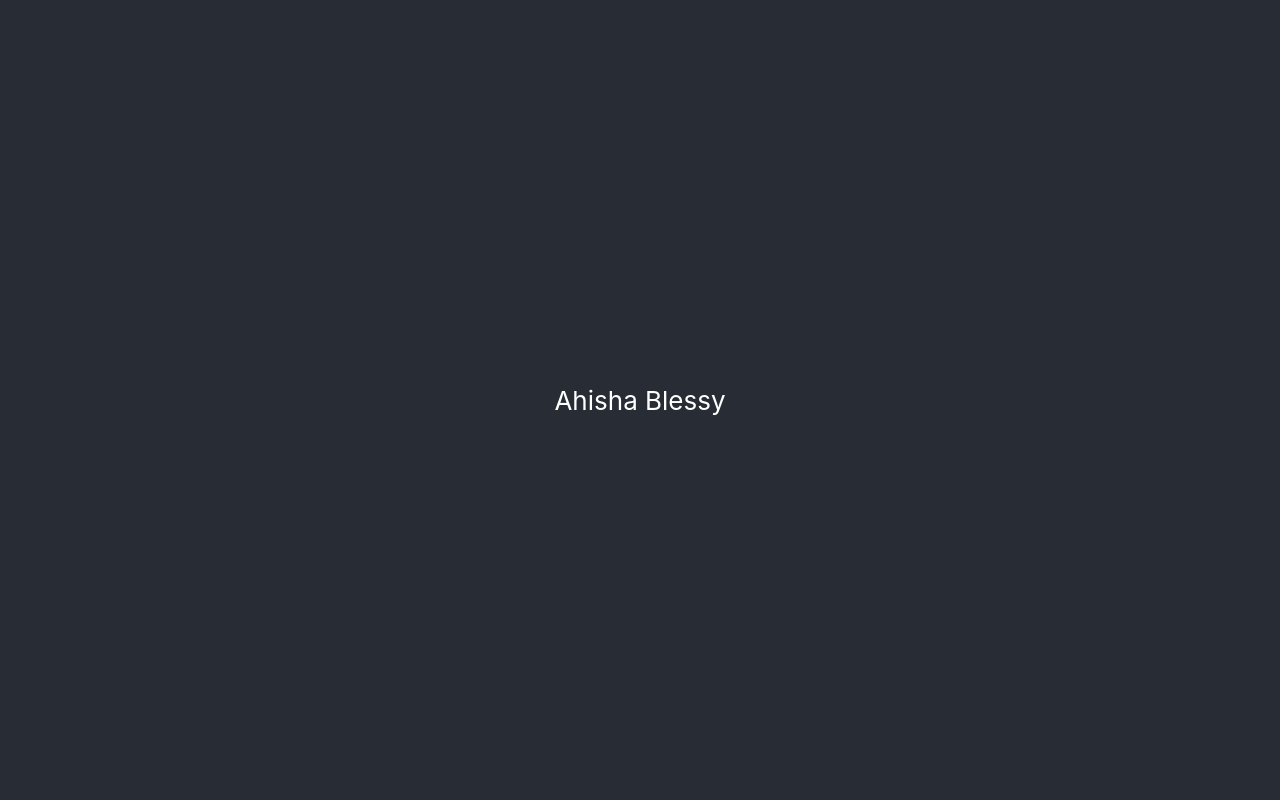
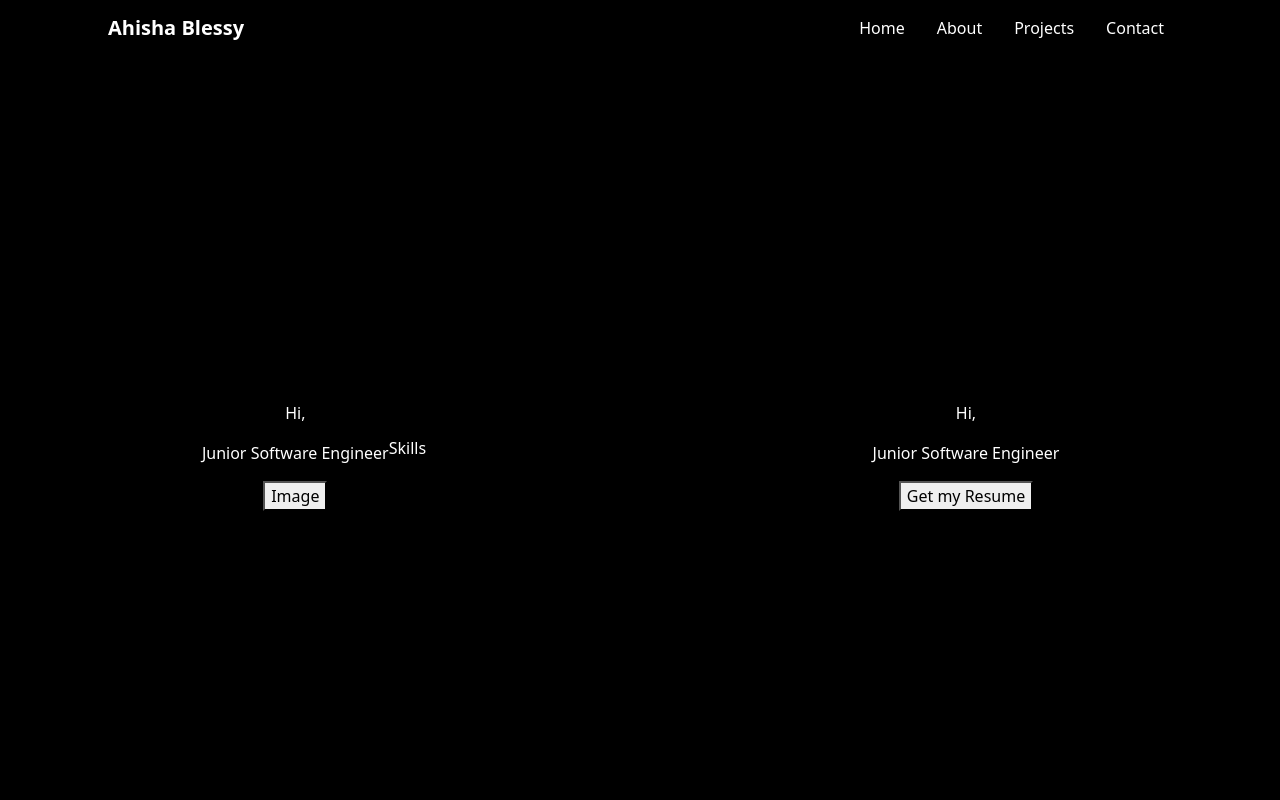
Before and after one commit to Ahishablessy/portfolio, a React (Create React App) app: page / in a window 1280 px wide. Shown: the top 800 px of the page. Built offline with nearby package versions, Linux system fonts and the light colour scheme.

Commit message:
nav bar codes

```diff
--- a/package.json
+++ b/package.json
@@ -6,7 +6,9 @@
     "@testing-library/jest-dom": "^5.17.0",
     "@testing-library/react": "^13.4.0",
     "@testing-library/user-event": "^13.5.0",
+    "bootstrap": "^5.3.3",
     "react": "^18.3.1",
+    "react-bootstrap": "^2.10.9",
     "react-dom": "^18.3.1",
     "react-scripts": "5.0.1",
     "web-vitals": "^2.1.4"
--- a/src/App.css
+++ b/src/App.css
@@ -1,38 +1,51 @@
-.App {
-  text-align: center;
-}
+/* App.css */
 
-.App-logo {
-  height: 40vmin;
-  pointer-events: none;
-}
-
-@media (prefers-reduced-motion: no-preference) {
-  .App-logo {
-    animation: App-logo-spin infinite 20s linear;
+@keyframes slideUp {
+  0% {
+    transform: translateY(100%); /* Initially position content off-screen (bottom) */
+    opacity: 0; /* Make it invisible */
+  }
+  100% {
+    transform: translateY(0); /* Move content to its normal position */
+    opacity: 1; /* Make content visible */
   }
 }
 
-.App-header {
-  background-color: #282c34;
-  min-height: 100vh;
-  display: flex;
-  flex-direction: column;
-  align-items: center;
-  justify-content: center;
-  font-size: calc(10px + 2vmin);
-  color: white;
+.scroll-content {
+  opacity: 0;
+  transform: translateY(100%);
+  animation: slideUp 1s ease-out forwards;
+  transition: opacity 0.5s ease-out;
 }
 
-.App-link {
-  color: #61dafb;
+.scroll-content.visible {
+  opacity: 1;
+  transform: translateY(0);
 }
 
-@keyframes App-logo-spin {
-  from {
-    transform: rotate(0deg);
-  }
-  to {
-    transform: rotate(360deg);
-  }
+p {
+  opacity: 0;
+  transition: opacity 0.5s ease-out;
 }
+
+.scroll-content.visible p {
+  opacity: 1;
+}
+
+
+
+.divig {
+  width: 100px;
+  height: 100px;
+  background-color: red;
+  position: relative;
+  animation: myfirst 5s linear 2s infinite alternate;
+}
+
+@keyframes myfirst {
+  0%   {background-color:red; left:0px; top:0px;}
+  25%  {background-color:yellow; left:200px; top:0px;}
+  50%  {background-color:blue; left:200px; top:200px;}
+  75%  {background-color:green; left:0px; top:200px;}
+  100% {background-color:red; left:0px; top:0px;}
+}
--- a/src/App.js
+++ b/src/App.js
@@ -1,13 +1,118 @@
-import logo from './logo.svg';
-import './App.css';
+import { useState, useEffect } from 'react';
+import { Container, Navbar, Nav } from 'react-bootstrap';
 
 function App() {
+  // State to control navbar collapse
+  const [expanded, setExpanded] = useState(false);
+
+  useEffect(() => {
+    const observer = new IntersectionObserver((entries) => {
+      entries.forEach((entry) => {
+        if (entry.isIntersecting) {
+          entry.target.classList.add('fade-in');
+        }
+      });
+    });
+
+    const elements = document.querySelectorAll('.scroll-content');
+    elements.forEach((el) => observer.observe(el));
+
+    return () => {
+      elements.forEach((el) => observer.unobserve(el));
+    };
+  }, []);
+
+
+
+  // Function to handle the collapse behavior
+  const handleNavLinkClick = () => {
+    setExpanded(false); // Close the navbar when a link is clicked
+  };
+
+
+
+
   return (
-    <div className="App">
-      <header className="App-header">
-      <p>Ahisha Blessy</p>
-      </header>
+    <>
+    <div className='text-white '>
+      <Navbar expand="lg" className=" sticky-top text-white" style={{background:"black"}} expanded={expanded}>
+      <Container fluid>
+          {/* Move the Navbar.Brand a little bit to the left */}
+          <Navbar.Brand href="#" className="text-white ms-xl-5 ms-lg-5 ms-md-0 ms-sm-0 ms-0 ps-xl-5 ps-lg-5 ps-md-4 ps-sm-4 ps-4">
+            <strong>Ahisha Blessy</strong>
+          </Navbar.Brand>
+          <Navbar.Toggle
+            aria-controls="navbarScroll"
+            onClick={() => setExpanded(!expanded)} // Toggle navbar visibility
+          />
+          <Navbar.Collapse id="navbarScroll" >
+            <Nav className="ms-auto me-5 pe-5 my-2 my-lg-0" style={{ maxHeight: '100px' }} navbarScroll>
+              <Nav.Link href="#home" className="text-white ps-4" onClick={handleNavLinkClick}>Home</Nav.Link>
+              <Nav.Link href="#about" className="text-white ps-4" onClick={handleNavLinkClick}>About</Nav.Link>
+              <Nav.Link href="#projects" className="text-white ps-4" onClick={handleNavLinkClick}>Projects</Nav.Link>
+              <Nav.Link href="#contact" className="text-white ps-4" onClick={handleNavLinkClick}>Contact</Nav.Link>
+            </Nav>
+          </Navbar.Collapse>
+        </Container>
+      </Navbar>
+
+      {/* Content Sections */}
+      {/* <div id="home" className="scroll-content" style={{  paddingTop: '60px' ,textAlign:"center" }}>
+      <div className="row" >
+  <div className="col-lg-6 col-md-12 col-sm-12 col-12 " style={{height: '100vh'}}>
+
+    <p>Hi,</p>
+    <p>Junior Software Engineer</p>
+
+  </div>
+  <div className="col-lg-6 col-md-12 col-sm-12 col-12 " style={{height: '100vh'}}>
+    dfwerfet
+  </div>
+</div>
+
+      </div> */}
+
+<div id="home" className="scroll-content"  style={{ height: '100vh'}}>
+  <div className="row">
+    <div  className="col-lg-6 col-md-12 col-sm-12 col-12 d-flex justify-content-center align-items-center" style={{ height: '100vh', textAlign: 'center' }}>
+      <div>
+        <p>Hi,</p>
+        <p>Junior Software Engineer</p>
+        <button>Image</button>
+
+      </div>
+<p>Skills</p>
+
     </div>
+    <div  className="col-lg-6 col-md-12 col-sm-12 col-12 d-flex justify-content-center align-items-center" style={{ height: '100vh', textAlign: 'center' }}>
+    <div>
+        <p>Hi,</p>
+        <p>Junior Software Engineer</p>
+        <button>Get my Resume</button>
+
+      </div>
+    </div>
+  </div>
+</div>
+
+
+      <div id="about" className="scroll-content" style={{ height: '100vh'}}>
+        <h1>Link Section</h1>
+        <p>Another content that fades in when scrolled into view.</p>
+      </div>
+
+      <div id="projects" className="scroll-content" style={{ height: '100vh', paddingTop: '60px' }}>
+        <h1>Link Section</h1>
+        <p>Another content that fades in when scrolled into view.</p>
+      </div>
+
+
+      <div id="contact" className="scroll-content" style={{ height: '100vh', paddingTop: '60px' }}>
+        <h1>Link Section</h1>
+        <p>Another content that fades in when scrolled into view.</p>
+      </div>
+      </div>
+    </>
   );
 }
 
--- a/src/index.css
+++ b/src/index.css
@@ -5,6 +5,8 @@ body {
     sans-serif;
   -webkit-font-smoothing: antialiased;
   -moz-osx-font-smoothing: grayscale;
+  background: black !important;
+  overflow-x: hidden !important;
 }
 
 code {
--- a/src/index.js
+++ b/src/index.js
@@ -3,6 +3,8 @@ import ReactDOM from 'react-dom/client';
 import './index.css';
 import App from './App';
 import reportWebVitals from './reportWebVitals';
+import 'bootstrap/dist/css/bootstrap.min.css';
+import 'bootstrap/dist/js/bootstrap.bundle.js';
 
 const root = ReactDOM.createRoot(document.getElementById('root'));
 root.render(
```
Also changed, not shown: src/navbarmenu.jsx (added, +12 -0 lines), 2 other files (tests, documents, lock files or other folders).
